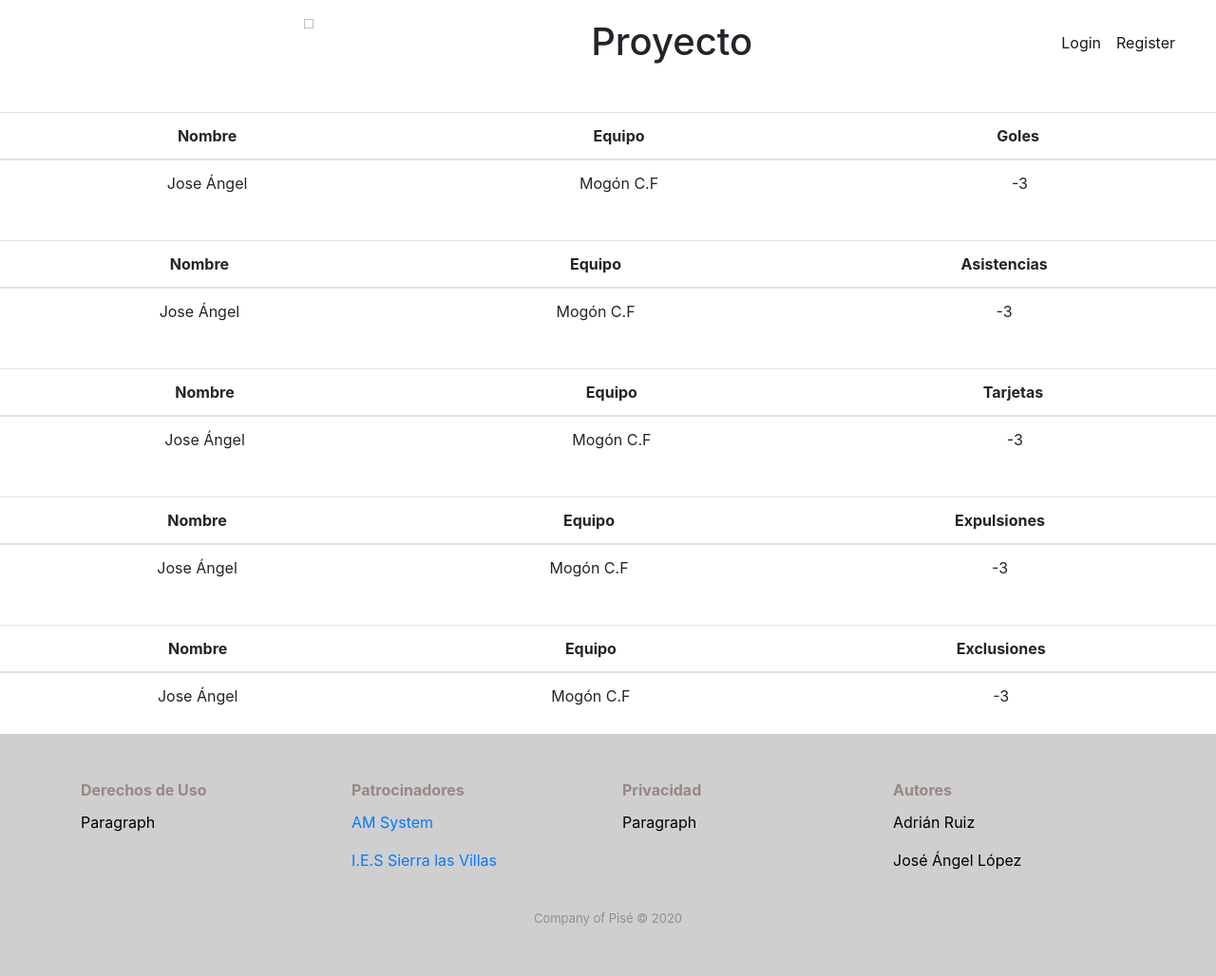
After one commit to adrianruizdeveloper/deporte, a PHP site: the page made by pagina prueba/estadisticas.php in a window 1280 px wide. The commit adds this page. Shown: the whole page at 95% size. Run offline with PHP 8.4, Linux system fonts and the light colour scheme.

Commit message:
Add files via upload

```diff
--- /dev/null
+++ b/pagina prueba/assets/css/styles_estadisticas.css
@@ -0,0 +1,19 @@
+#cabecera-tabla {
+  text-align: center;
+}
+
+#cuerpo-tabla {
+  text-align: center;
+}
+
+#Tarjetas {
+  margin-top: 40px;
+}
+
+table {
+  text-align: center;
+}
+
+.table-responsive {
+  margin-top: 20px;
+}
--- a/pagina prueba/calendario.php
+++ b/pagina prueba/calendario.php
@@ -21,6 +21,7 @@
 
 <body>
                 <?php include 'cabecera.php'; ?>
+    <?php include 'conexionproyecto.php'; ?>
 
     <div class="table-responsive" id="calendario">
         <table class="table">
--- a/pagina prueba/clasificacion.php
+++ b/pagina prueba/clasificacion.php
@@ -21,6 +21,7 @@
 
 <body>
             <?php include 'cabecera.php'; ?>
+    <?php include 'conexionproyecto.php'; ?>
 
     <div class="table-responsive">
         <table class="table">
--- /dev/null
+++ b/pagina prueba/conexionproyecto.php
@@ -0,0 +1,14 @@
+<?php
+
+try {
+      $user = "root";  // usuario con el que se va conectar con MySQL
+      $pass = "";  // contraseña del usuario
+      $dbname = "proyecto";  //nombre de la base de datos
+      $db = new PDO("mysql:host=localhost; dbname=$dbname", $user, $pass);  //conectar con MySQL y SELECCIONAR LA BBDD
+      $db = null;  // cerrar la conexión
+    } catch (PDOException $e) {  // Si hubieran errores de conexión, se captura un objeto de tipo PDOException
+        print "<p>Error: NO SE PUDO CONECTAR AL SERVIDOR MySQL o a la BASE DE DATOS.</p>\n";
+        print "<p>Error: " . $e->getMessage() . "</p>\n";  // mensaje de excepción
+        exit();
+    }
+?>
--- a/pagina prueba/equipos.php
+++ b/pagina prueba/equipos.php
@@ -20,6 +20,7 @@
 
 <body>
         <?php include 'cabecera.php'; ?>
+    <?php include 'conexionproyecto.php'; ?>
 
     <div>
         <div class="container">
--- /dev/null
+++ b/pagina prueba/estadisticas.php
@@ -0,0 +1,134 @@
+<!DOCTYPE html>
+<html>
+
+<head>
+    <meta charset="utf-8">
+    <meta name="viewport" content="width=device-width, initial-scale=1.0, shrink-to-fit=no">
+    <title>estadistica</title>
+    <link rel="stylesheet" href="assets/bootstrap/css/bootstrap.min.css">
+    <link rel="stylesheet" href="assets/css/Brands.css">
+    <link rel="stylesheet" href="assets/css/styles_estadisticas.css">
+    <!-- Cabecera y pie-->
+    <link rel="stylesheet" href="https://fonts.googleapis.com/css?family=Cookie">
+    <link rel="stylesheet" href="assets/css/Navigation-with-Button.css">
+    <link rel="stylesheet" href="assets/css/Pretty-Header.css">
+    <link rel="stylesheet" href="assets/css/styles_cabecera.css">
+    <link rel="stylesheet" href="https://fonts.googleapis.com/css?family=Source+Sans+Pro:300,400,700">
+    <link rel="stylesheet" href="assets/css/Footer-Dark.css">
+    <link rel="stylesheet" href="assets/css/Header-Blue.css">
+    <link rel="stylesheet" href="assets/css/styles.css">
+</head>
+
+<body>
+       <?php include 'cabecera.php'; ?>
+    <?php include 'conexionproyecto.php'; ?>
+    <div id="goles-puntos">
+        <div class="table-responsive">
+            <table class="table">
+                <thead class="tcabecera">
+                    <tr>
+                        <th>Nombre</th>
+                        <th>Equipo</th>
+                        <th>&nbsp; &nbsp; Goles &nbsp; &nbsp;&nbsp;</th>
+                    </tr>
+                </thead>
+                <tbody>
+                    <tr>
+                        <td>Jose Ángel</td>
+                        <td>Mogón C.F</td>
+                        <td>-3</td>
+                    </tr>
+                    <tr></tr>
+                </tbody>
+            </table>
+        </div>
+    </div>
+    <div id="asistencias">
+        <div class="table-responsive">
+            <table class="table">
+                <thead class="tcabecera">
+                    <tr>
+                        <th>Nombre</th>
+                        <th>Equipo</th>
+                        <th>Asistencias</th>
+                    </tr>
+                </thead>
+                <tbody>
+                    <tr>
+                        <td>Jose Ángel</td>
+                        <td>Mogón C.F</td>
+                        <td>-3</td>
+                    </tr>
+                    <tr></tr>
+                </tbody>
+            </table>
+        </div>
+    </div>
+    <div id="tarjetas">
+        <div class="table-responsive">
+            <table class="table">
+                <thead class="tcabecera">
+                    <tr>
+                        <th>Nombre</th>
+                        <th>Equipo</th>
+                        <th>&nbsp; Tarjetas &nbsp;&nbsp;</th>
+                    </tr>
+                </thead>
+                <tbody>
+                    <tr>
+                        <td>Jose Ángel</td>
+                        <td>Mogón C.F</td>
+                        <td>-3</td>
+                    </tr>
+                    <tr></tr>
+                </tbody>
+            </table>
+        </div>
+    </div>
+    <div id="expulsiones">
+        <div class="table-responsive">
+            <table class="table">
+                <thead class="tcabecera">
+                    <tr>
+                        <th>Nombre</th>
+                        <th>Equipo</th>
+                        <th>Expulsiones</th>
+                    </tr>
+                </thead>
+                <tbody>
+                    <tr>
+                        <td>Jose Ángel</td>
+                        <td>Mogón C.F</td>
+                        <td>-3</td>
+                    </tr>
+                    <tr></tr>
+                </tbody>
+            </table>
+        </div>
+    </div>
+    <div id="exclusiones">
+        <div class="table-responsive">
+            <table class="table">
+                <thead class="tcabecera">
+                    <tr>
+                        <th>Nombre</th>
+                        <th>Equipo</th>
+                        <th>Exclusiones</th>
+                    </tr>
+                </thead>
+                <tbody>
+                    <tr>
+                        <td>Jose Ángel</td>
+                        <td>Mogón C.F</td>
+                        <td>-3</td>
+                    </tr>
+                    <tr></tr>
+                </tbody>
+            </table>
+        </div>
+    </div>
+               <?php include 'pie.php'; ?>
+
+</body>
+
+</html>
--- a/pagina prueba/login.php
+++ b/pagina prueba/login.php
@@ -20,7 +20,7 @@
 
 <body>
     <?php include 'cabecera.php'; ?>
-
+    <?php include 'conexionusuarios.php'; ?>
     <form><input class="form-control" type="email" placeholder="Email" style="text-align: center;"><input class="form-control" type="password" placeholder="Costraseña" style="text-align: center;">
         <p style="text-align: center;">"captcha"</p>
         <p style="text-align: center;"><button class="btn btn-primary" type="submit">Enviar</button></p>
--- a/pagina prueba/pie.php
+++ b/pagina prueba/pie.php
@@ -18,8 +18,8 @@
                             <li></li>
                             <li></li>
                         </ul>
-                        <p>AM System</p>
-                        <p>I.E.S Sierra las Villas</p>
+                        <p><a href="https://amsystem.es/">AM System</a></p>
+                        <p><a href="https://www.iesvirgendelcarmen.com/ies/index.php">I.E.S Sierra las Villas</a></p>
                     </div>
                     <div class="col-sm-6 col-md-3 item">
                         <h3>Privacidad</h3>
--- a/pagina prueba/registro.php
+++ b/pagina prueba/registro.php
@@ -21,6 +21,7 @@
 
 <body>
     <?php include 'cabecera.php'; ?>
+    <?php include 'conexionusuarios.php'; ?>
 
     <form>
         <div class="container">
```
Also changed, not shown: pagina prueba/assets/css/styles_jugadores.css (added, +15 -0 lines), pagina prueba/conexionusuarios.php (added, +14 -0 lines), pagina prueba/jugadores.php (added, +98 -0 lines).
